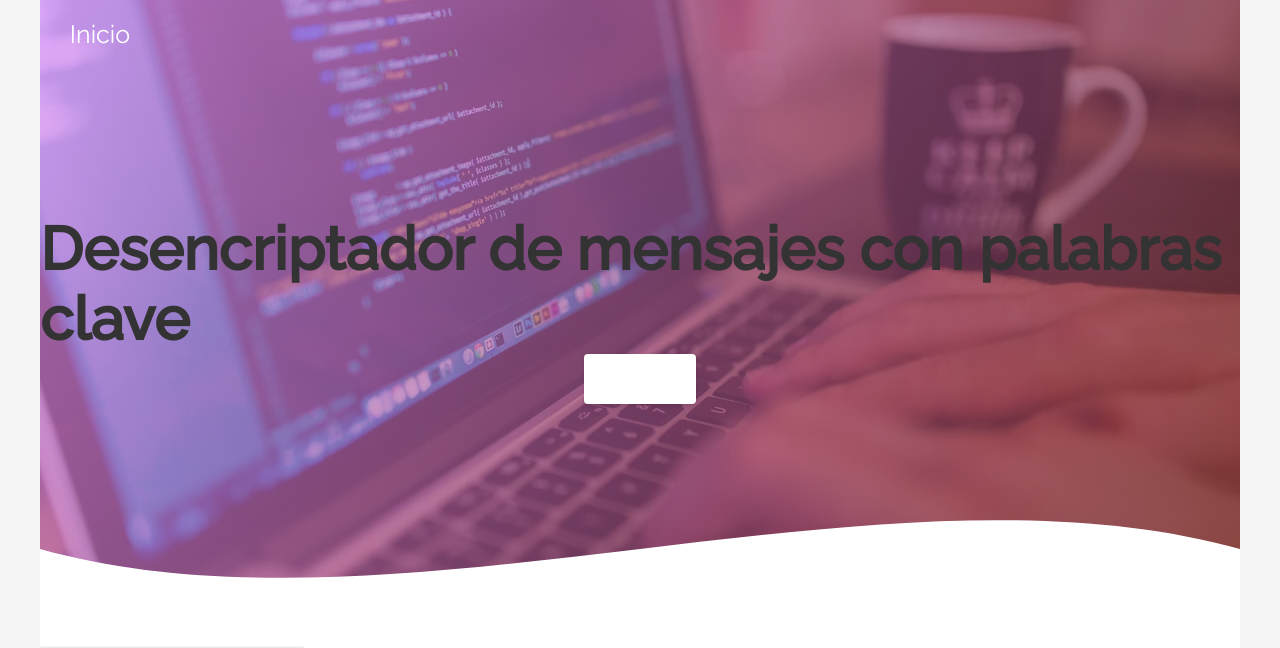
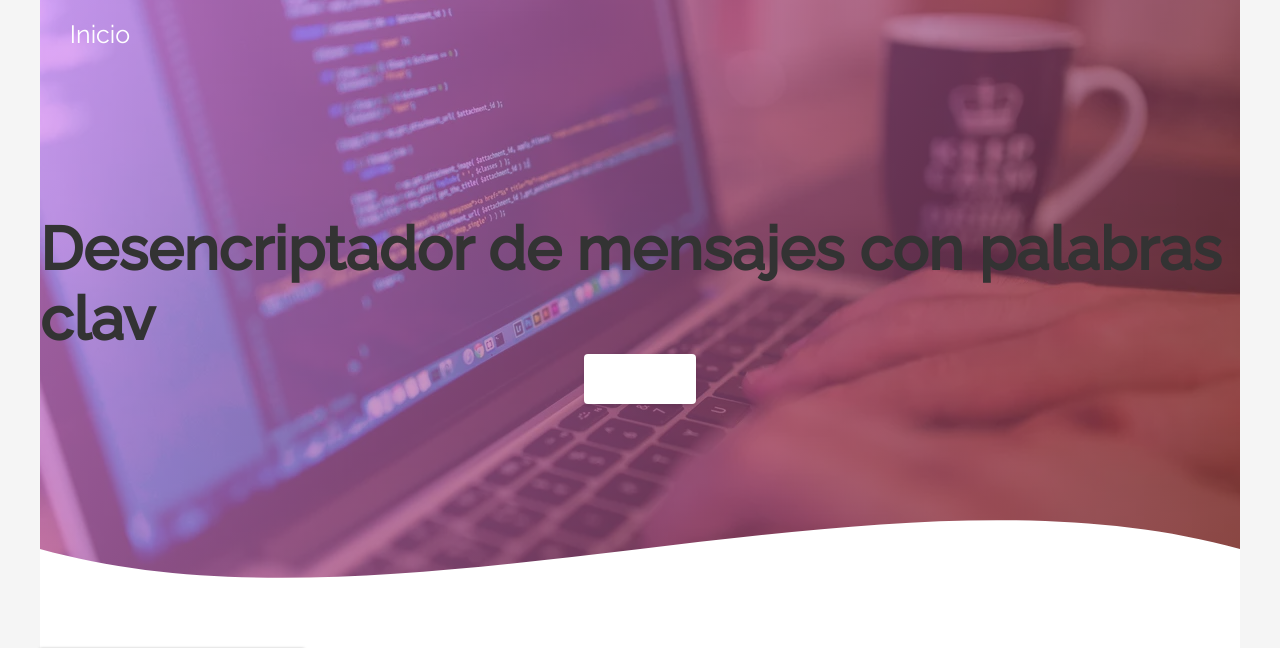
Before and after one commit to linkarzu/umg-automatas-proyecto, a Flask app: page / in a window 1280 px wide. Shown: the part 41-689 px from the top of the page. Run offline with Flask 3, Linux system fonts and the light colour scheme.

```diff
--- a/templates/index.html
+++ b/templates/index.html
@@ -22,7 +22,7 @@
             </div>
         </nav>
         <div class="textos-hero">
-            <h1>Desencriptador de mensajes con palabras clave</h1>
+            <h1>Desencriptador de mensajes con palabras clav</h1>
             <p>Grupo 5</p>
         </div>
         <div class="svg-hero" style="height: 150px; overflow: hidden;"><svg viewBox="0 0 500 150" preserveAspectRatio="none"
```
